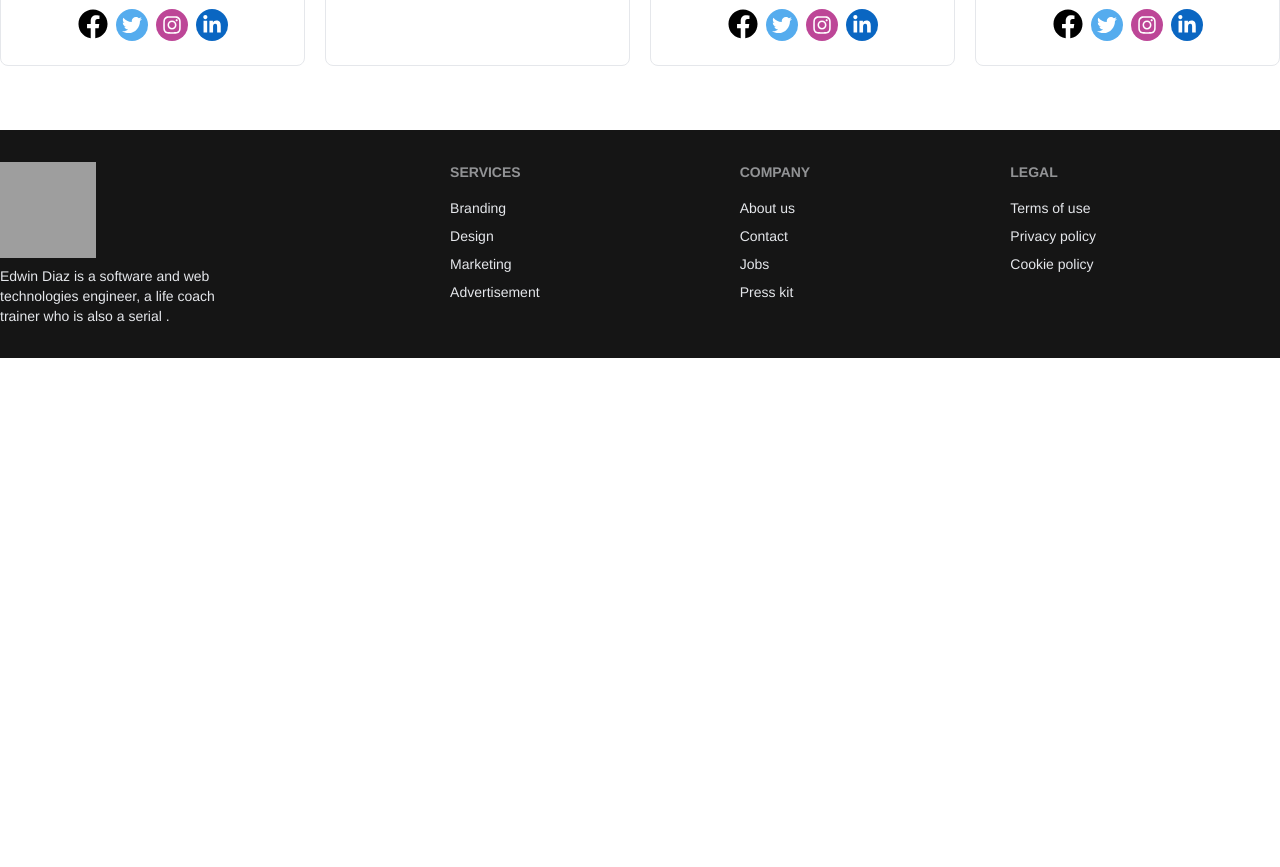
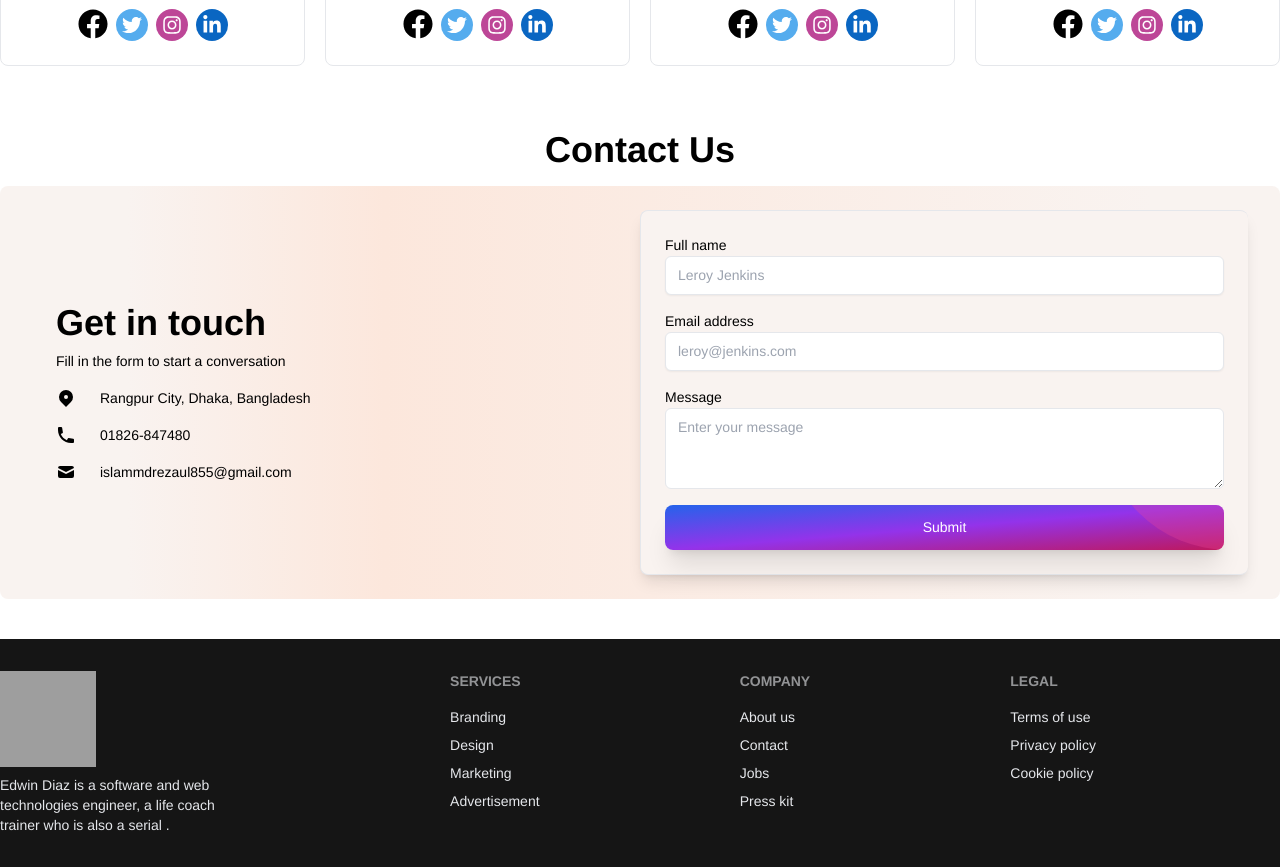
Before and after one commit to rezaulislam54/Car-Servicing-Client, a React (Vite) app: page /about in a window 1280 px wide. Shown: the part 2000-2867 px from the top of the page. Before the commit the page ends 2358 px from the top, so only its background shows below. Built offline with nearby package versions, Linux system fonts and the light colour scheme; no server answers; grey boxes are pictures that could not be loaded.

Commit message:
contact us section added

```diff
--- a/src/pages/Aboutepage/AboutPage.jsx
+++ b/src/pages/Aboutepage/AboutPage.jsx
@@ -1,5 +1,6 @@
 import About from "../homePage/about/About";
 import OurTeam from "../homePage/ourTeam/OurTeam";
+import ContactUs from "./ContactUs";
 
 const AboutPage = () => {
   const style = {
@@ -27,9 +28,12 @@ const AboutPage = () => {
           ></div>
         </div>
       </div>
-
       <About></About>
       <OurTeam></OurTeam>
+      <div className="my-10">
+        <h2 className="text-4xl mb-4 font-bold text-center">Contact Us</h2>
+        <ContactUs></ContactUs>
+      </div>
     </div>
   );
 };
--- /dev/null
+++ b/src/pages/Aboutepage/ContactUs.jsx
@@ -0,0 +1,95 @@
+const ContactUs = () => {
+  return (
+    <section className="py-6 rounded-lg bg-gradient-to-r from-[#F9F3F0] from-10% via-[#FCE7DC] via-30% to-[#F9F3F0] to-90% dark:bg-gradient-to-r dark:from-[#f2f2d8] dark:from-10% dark:via-[#FCE7DC] dark:via-30% dark:to-[#fae1d4] dark:bg-gray-100 dark:text-gray-900">
+      <div className="container mx-auto grid grid-cols-1 items-center px-6 lg:px-8 md:grid-cols-2 md:divide-x">
+        <div className="py-6 md:py-0 md:px-6">
+          <h1 className="text-4xl font-bold">Get in touch</h1>
+          <p className="pt-2 pb-4">Fill in the form to start a conversation</p>
+          <div className="space-y-4">
+            <p className="flex items-center">
+              <svg
+                xmlns="http://www.w3.org/2000/svg"
+                viewBox="0 0 20 20"
+                fill="currentColor"
+                className="w-5 h-5 mr-2 sm:mr-6"
+              >
+                <path
+                  fillRule="evenodd"
+                  d="M5.05 4.05a7 7 0 119.9 9.9L10 18.9l-4.95-4.95a7 7 0 010-9.9zM10 11a2 2 0 100-4 2 2 0 000 4z"
+                  clipRule="evenodd"
+                ></path>
+              </svg>
+              <span>Rangpur City, Dhaka, Bangladesh</span>
+            </p>
+            <p className="flex items-center">
+              <svg
+                xmlns="http://www.w3.org/2000/svg"
+                viewBox="0 0 20 20"
+                fill="currentColor"
+                className="w-5 h-5 mr-2 sm:mr-6"
+              >
+                <path d="M2 3a1 1 0 011-1h2.153a1 1 0 01.986.836l.74 4.435a1 1 0 01-.54 1.06l-1.548.773a11.037 11.037 0 006.105 6.105l.774-1.548a1 1 0 011.059-.54l4.435.74a1 1 0 01.836.986V17a1 1 0 01-1 1h-2C7.82 18 2 12.18 2 5V3z"></path>
+              </svg>
+              <span>01826-847480</span>
+            </p>
+            <p className="flex items-center">
+              <svg
+                xmlns="http://www.w3.org/2000/svg"
+                viewBox="0 0 20 20"
+                fill="currentColor"
+                className="w-5 h-5 mr-2 sm:mr-6"
+              >
+                <path d="M2.003 5.884L10 9.882l7.997-3.998A2 2 0 0016 4H4a2 2 0 00-1.997 1.884z"></path>
+                <path d="M18 8.118l-8 4-8-4V14a2 2 0 002 2h12a2 2 0 002-2V8.118z"></path>
+              </svg>
+              <span>islammdrezaul855@gmail.com</span>
+            </p>
+          </div>
+        </div>
+        <form
+          noValidate=""
+          className=" py-6 bg-[#F9F3F0] shadow-lg border rounded-lg  "
+        >
+          <div className="p-3 flex flex-col space-y-4 md:py-0 md:px-6">
+            <label>
+              <span className=" font-medium"> Full name</span>
+              <input
+                type="text"
+                placeholder="Leroy Jenkins"
+                className="block w-full border py-2 px-3 rounded-md shadow-sm focus:ring focus:ring-opacity-75 focus:dark:ring-violet-600 dark:bg-gray-100"
+              />
+            </label>
+
+            <label className="">
+              <span className=" font-medium">Email address</span>
+              <input
+                type="email"
+                placeholder="leroy@jenkins.com"
+                className="block w-full border py-2 px-3 rounded-md shadow-sm focus:ring focus:ring-opacity-75 focus:dark:ring-violet-600 dark:bg-gray-100"
+              />
+            </label>
+            <label>
+              <span className=" font-medium">Message</span>
+              <textarea
+                rows="3"
+                placeholder="Enter your message"
+                className="block w-full border py-2 px-3 rounded-md focus:ring focus:ring-opacity-75 focus:dark:ring-violet-600 dark:bg-gray-100"
+              ></textarea>
+            </label>
+
+            <a
+              href="#_"
+              className="relative inline-flex items-center justify-center p-4 px-5 py-3 overflow-hidden font-medium text-indigo-600 transition duration-300 ease-out rounded-lg shadow-xl group hover:ring-1 hover:ring-purple-500"
+            >
+              <span className="absolute inset-0 w-full h-full bg-gradient-to-br from-blue-600 via-purple-600 to-pink-700"></span>
+              <span className="absolute bottom-0 right-0 block w-64 h-64 mb-32 mr-4 transition duration-500 origin-bottom-left transform rotate-45 translate-x-24 bg-pink-500 rounded-full opacity-30 group-hover:rotate-90 ease"></span>
+              <span className="relative text-white">Submit</span>
+            </a>
+          </div>
+        </form>
+      </div>
+    </section>
+  );
+};
+
+export default ContactUs;
--- a/src/pages/homePage/ourTeam/OurTeam.jsx
+++ b/src/pages/homePage/ourTeam/OurTeam.jsx
@@ -21,10 +21,10 @@ const OurTeam = () => {
 
       {/* cart Container */}
 
-      <div className="*:image-full grid grid-cols-1 md:grid-cols-3 lg:grid-cols-4 gap-5 mt-10">
+      <div className="grid grid-cols-1 md:grid-cols-3 lg:grid-cols-4 gap-5 mt-10">
         <div className="border rounded-lg p-6 text-center">
           <img
-            className="rounded-lg h-[238px] "
+            className="rounded-lg w-full h-[238px] "
             src="https://res.cloudinary.com/dvp64j4a3/image/upload/v1729312009/mechanic-repairing-car-engine_12_mpdwbl.jpg"
           />
           <h1 className="text-2xl mt-5 font-bold">Car Engine Plug</h1>
@@ -45,7 +45,7 @@ const OurTeam = () => {
 
         <div className="border rounded-lg p-6 text-center">
           <img
-            className="rounded-lg"
+            className="rounded-lg w-full h-[238px]"
             src="https://res.cloudinary.com/dvp64j4a3/image/upload/v1729339187/Rectangle_7_4_fmuogs.png"
           />
           <h1 className="text-2xl mt-5 font-bold">Car Engine Plug</h1>
@@ -66,7 +66,7 @@ const OurTeam = () => {
 
         <div className="border rounded-lg p-6 text-center">
           <img
-            className="rounded-lg "
+            className="rounded-lg w-full h-[238px]"
             src="https://res.cloudinary.com/dvp64j4a3/image/upload/v1729339152/Rectangle_7_2_z0q9ow.png"
           />
           <h1 className="text-2xl mt-5 font-bold">Car Engine Plug</h1>
@@ -87,7 +87,7 @@ const OurTeam = () => {
 
         <div className="border rounded-lg p-6 text-center">
           <img
-            className="rounded-lg h-[238px]"
+            className="rounded-lg w-full h-[238px]"
             src="https://res.cloudinary.com/dvp64j4a3/image/upload/v1729342831/mechanic-holding-wrench-_i674gz.jpg"
           />
           <h1 className="text-2xl mt-5 font-bold">Car Engine Plug</h1>
@@ -107,7 +107,7 @@ const OurTeam = () => {
         </div>
 
         <div className="border rounded-lg p-6 text-center">
-          <img className="rounded-lg h-[238px]" src={img2} />
+          <img className="rounded-lg w-full h-[238px]" src={img2} />
           <h1 className="text-2xl mt-5 font-bold">Car Engine Plug</h1>
           <p className="text-xl font-semibold">Price: $20.00</p>
           <div className="flex gap-2 justify-center mt-3">
@@ -126,7 +126,7 @@ const OurTeam = () => {
 
         <div className="border rounded-lg p-6 text-center">
           <img
-            className="rounded-lg"
+            className="rounded-lg w-full h-[238px]"
             src="https://res.cloudinary.com/dvp64j4a3/image/upload/v1729339190/Rectangle_7_3_l0r6zs.png"
           />
           <h1 className="text-2xl mt-5 font-bold">Car Engine Plug</h1>
@@ -147,7 +147,7 @@ const OurTeam = () => {
 
         <div className="border rounded-lg p-6 text-center">
           <img
-            className="rounded-lg h-[238px] "
+            className="rounded-lg w-full h-[238px] "
             src="https://res.cloudinary.com/dvp64j4a3/image/upload/v1729342845/roadside-car-mechanic-holding-tool-_akkvid.avif"
           />
           <h1 className="text-2xl mt-5 font-bold">Car Engine Plug</h1>
@@ -168,7 +168,7 @@ const OurTeam = () => {
 
         <div className="border rounded-lg p-6 text-center">
           <img
-            className="rounded-lg h-[238px] "
+            className="rounded-lg w-full h-[238px] "
             src="https://res.cloudinary.com/dvp64j4a3/image/upload/v1729342835/mechanic-man-uniformjpg_piog3q.jpg"
           />
           <h1 className="text-2xl mt-5 font-bold">Car Engine Plug</h1>
```
